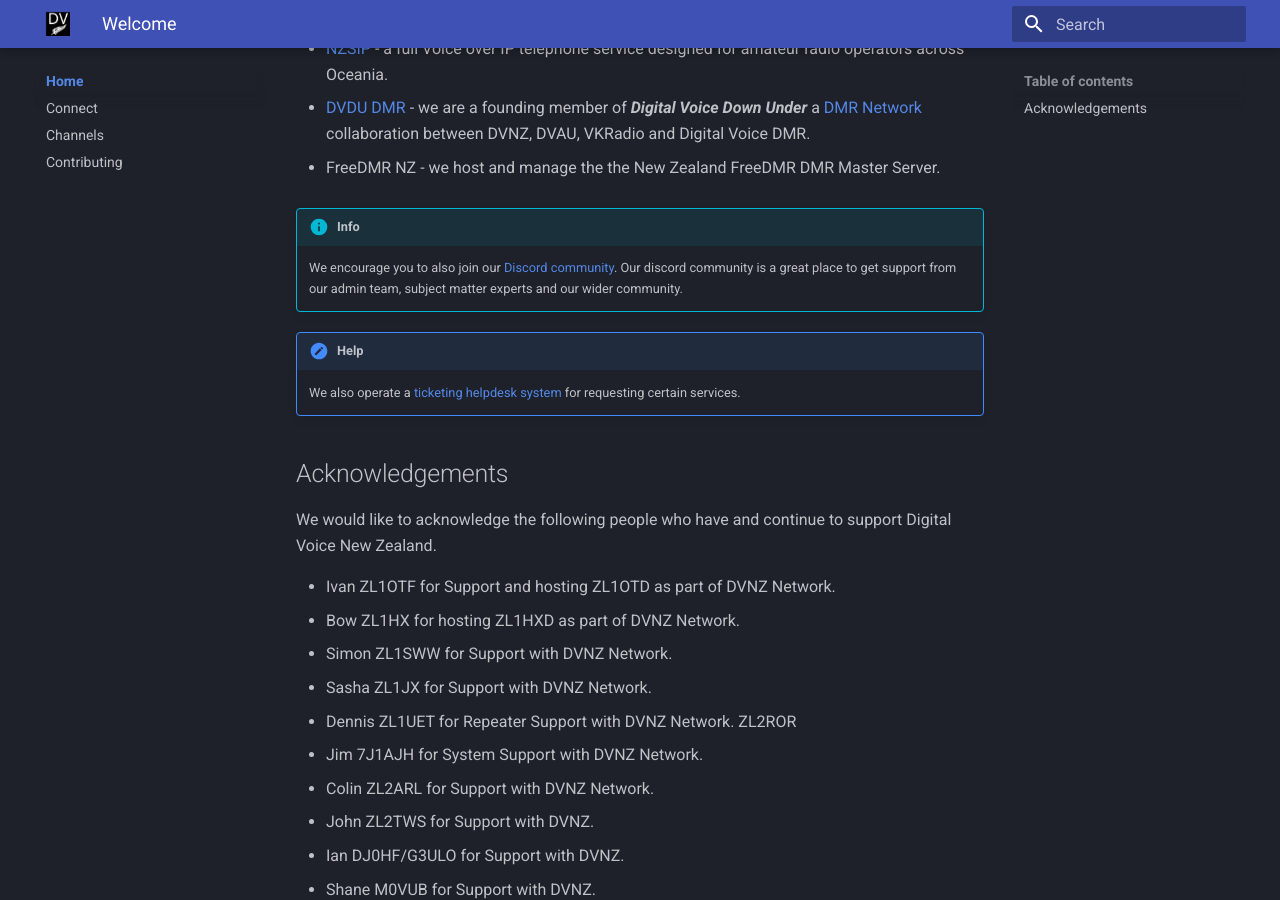
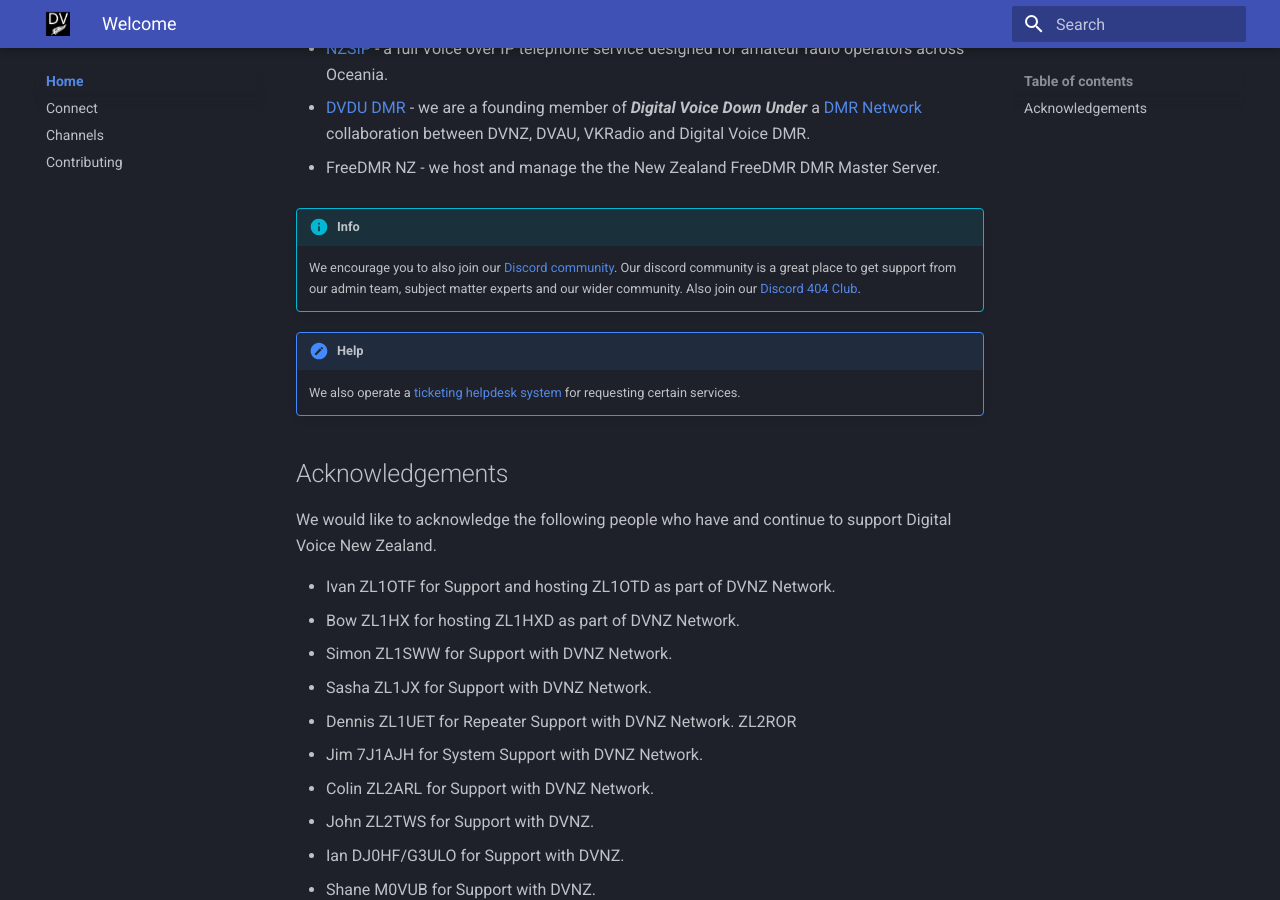
Before and after one commit to DigitalVoiceNZ/wiki, an MkDocs documentation site: the page built from docs/index.md, in a window 1280 px wide and 900 px high, scrolled down 478 px. Built offline with MkDocs 1.6.1 and Material for MkDocs 9.7.7, drawn with Linux system fonts in a browser that asks for light colours.

Commit message:
Update index.md

```diff
--- a/docs/index.md
+++ b/docs/index.md
@@ -16,7 +16,7 @@
 
 !!! info
     We encourage you to also join our [Discord community](https://discord.gg/9wKrdUAnQ3).   Our discord community is a great place to get support from our admin team, subject matter experts and our wider community.
-
+    Also join our [Discord 404 Club](https://discord.gg/rCNPBJpABw).
 !!! help
     We also operate a [ticketing helpdesk system](https://helpdesk.dvnz.nz) for requesting certain services.
 
```
